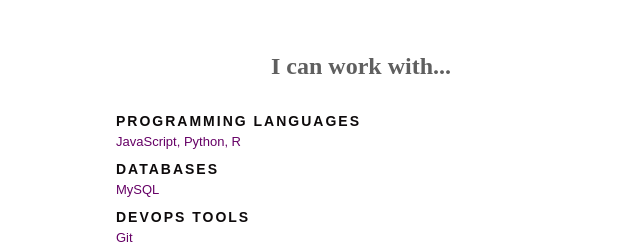
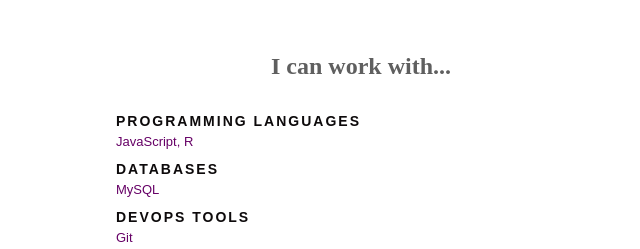
Before and after one commit to MimiaBena/MyCv, a website: page index.html in a window 1280 px wide. Shown: the part 1021-1270 px from the top of the page, 604-1244 px from the left. Drawn offline with nearby package versions, Linux system fonts and the light colour scheme.

Commit message:
update file

```diff
--- a/index.html
+++ b/index.html
@@ -135,7 +135,7 @@
                 <ul class="skill-bars">
                     <li>
                         <strong>Programming Languages</strong>
-                        <span> JavaScript, Python, R </span>
+                        <span> JavaScript, R </span>
                     </li>
                     <li>
                         <strong>Databases</strong>
```
